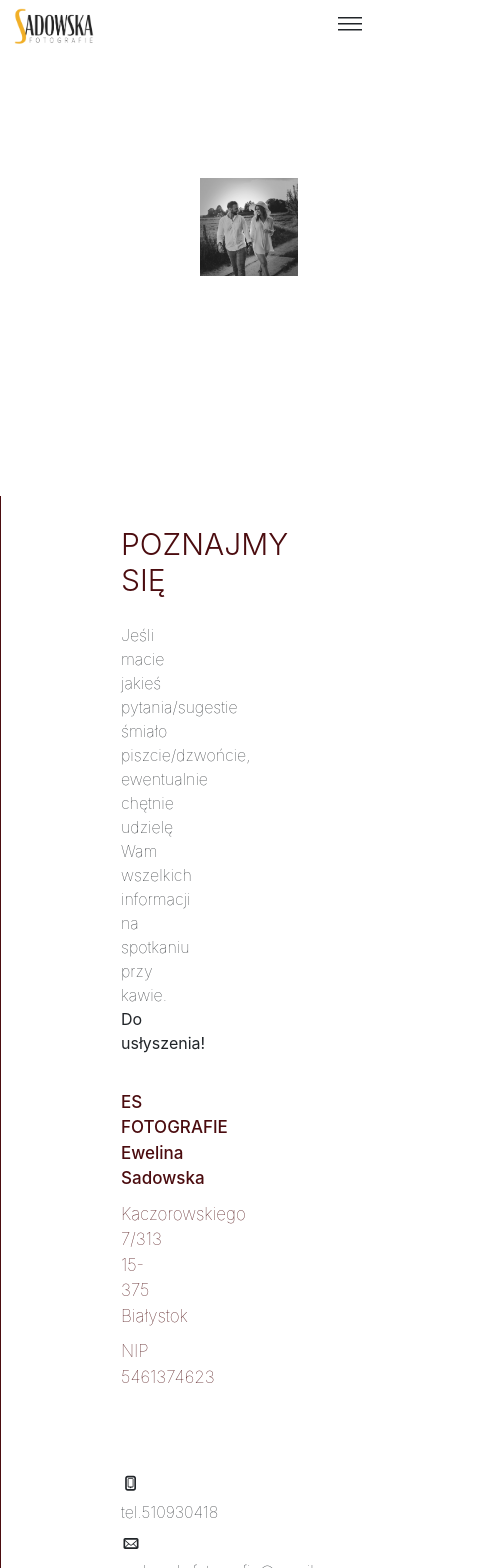
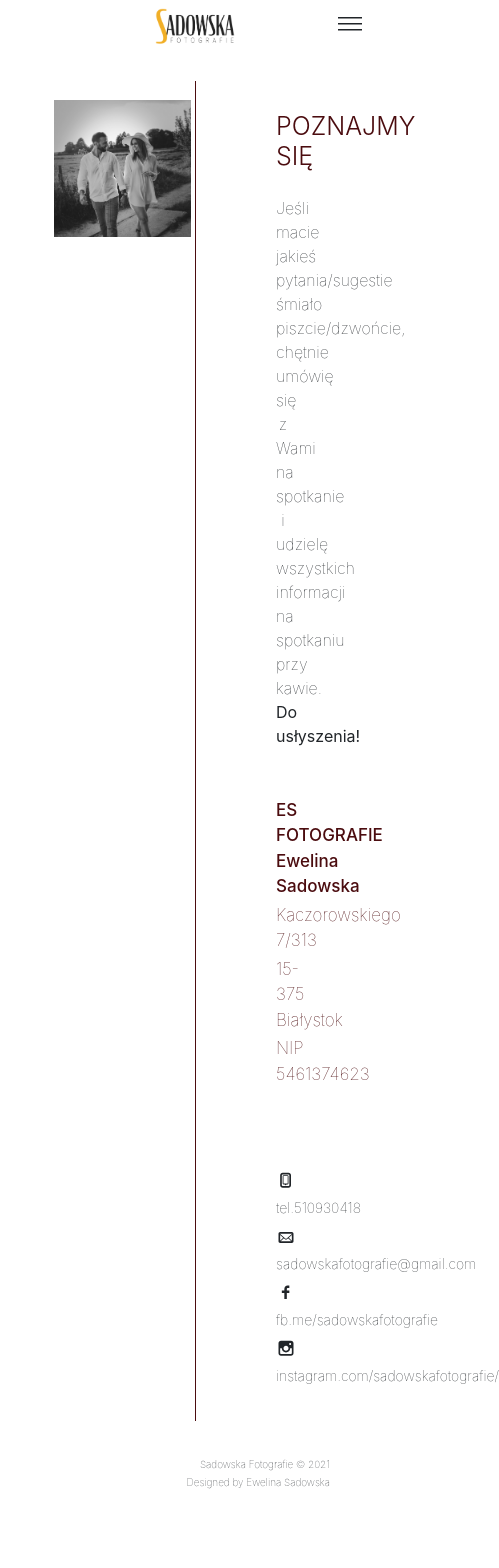
Before and after one commit to esdvska/sadowska, a React (Create React App) app: page /kontakt in a window 390 px wide. Shown: the top 1568 px of the page, 499 px wide, since content can reach past the window. After the commit the page ends 1501 px from the top, so only its background shows below. Built offline with nearby package versions, Linux system fonts and the light colour scheme; a web font is replaced by a local one.

Commit message:
section contact - responsive first half

```diff
--- a/src/layouts/Header.js
+++ b/src/layouts/Header.js
@@ -10,7 +10,7 @@ import logo from "../images/LOGO.png";
 import "../styles/Header.css";
 
 const Header = () => {
-  const isMobile = useMediaQuery({ query: "(max-width:640px" });
+  const isMobile = useMediaQuery({ query: "(max-width:740px" });
   const navigation = isMobile ? <NavButton /> : <NavDesktop />;
   return (
     <div className="header">
--- a/src/pages/Contact.js
+++ b/src/pages/Contact.js
@@ -19,13 +19,15 @@ const Contact = () => {
       <div className="info_contact">
         <h1>POZNAJMY SIĘ</h1>
         <p>
-          Jeśli macie jakieś pytania/sugestie śmiało piszcie/dzwońcie,
-          ewentualnie chętnie udzielę Wam wszelkich informacji na spotkaniu przy
-          kawie. <strong>Do usłyszenia!</strong>
+          Jeśli macie jakieś pytania/sugestie śmiało piszcie/dzwońcie, chętnie
+          umówię się z Wami na spotkanie i udzielę wszystkich informacji na
+          spotkaniu przy kawie. <br></br>
+          <strong>Do usłyszenia!</strong>
         </p>
         <div className="firm">
-          <p>ES FOTOGRAFIE Ewelina Sadowska</p>{" "}
-          <p>Kaczorowskiego 7/313 15-375 Białystok</p>
+          <p>ES FOTOGRAFIE Ewelina Sadowska</p>
+          <p>Kaczorowskiego 7/313</p>
+          <p>15-375 Białystok</p>
           <p>NIP 5461374623</p>
         </div>
         <div className="adresses">
--- a/src/styles/Contact.css
+++ b/src/styles/Contact.css
@@ -2,9 +2,16 @@
   float: left;
   padding: 30px 250px 30px 120px;
   border-left: 1px solid rgb(75, 12, 15);
-  margin: 110px auto;
+  margin: 6vw auto;
   width: 50%;
   height: 40%;
+}
+@media (max-width: 1360px) {
+  .info_contact {
+    padding-right: 100px;
+    padding-left: 80px;
+    margin-top: 7vw;
+  }
 }
 .contact aside {
   float: left;
@@ -12,7 +19,26 @@
 }
 .contact aside img {
   width: 50%;
-  margin: 125px auto 110px 200px;
+  margin: 7vw auto 110px 200px;
+}
+@media (max-width: 1700px) {
+  .contact aside img {
+    margin-top: 9vw;
+  }
+}
+@media (max-width: 1360px) {
+  .contact aside img {
+    width: 60%;
+    margin-left: 100px;
+    margin-right: auto;
+  }
+}
+@media (max-width: 1000px) {
+  .contact aside img {
+    width: 70%;
+    margin-left: 50px;
+    margin-top: 12vw;
+  }
 }
 
 .contact h1 {
@@ -21,6 +47,12 @@
   color: rgb(75, 12, 15);
   margin-bottom: 25px;
 }
+@media (max-width: 1360px) {
+  .contact h1 {
+    font-size: 25px;
+  }
+}
+
 .contact h2 {
   font-weight: 300;
   font-size: 25px;
@@ -41,18 +73,28 @@
   margin-bottom: 5px;
   font-size: 16px;
 }
+@media (max-width: 1360px) {
+  .adresses p {
+    font-size: 14px;
+  }
+}
 .contact_icon {
   font-size: 30px;
   padding-bottom: 3.5px;
   padding-right: 10px;
 }
 .firm {
-  margin-top: 35px;
+  margin-top: 50px;
   font-size: 17px;
   color: rgb(75, 12, 15);
 }
+@media (max-width: 1360px) {
+  .afirm {
+    font-size: 15px;
+  }
+}
 .firm p {
-  margin-bottom: 10px;
+  margin-bottom: 3px;
 }
 .firm p:first-child {
   font-weight: 500;
--- a/src/styles/Header.css
+++ b/src/styles/Header.css
@@ -1,20 +1,20 @@
-@media (max-width: 640px) {
+/* @media (max-width: 650px) {
   .header {
     text-align: left;
   }
-}
+} */
 
 .logo {
-  width: 150px;
-  margin-top: 15px;
+  width: 120px;
+  margin-top: 25px;
 }
-@media (max-width: 640px) {
+/* @media (max-width: 650px) {
   .header .logo {
     margin-left: 14px;
   }
-}
+} */
 
-@media (max-width: 640px) {
+@media (max-width: 740px) {
   .logo {
     width: 80px;
     margin-top: 8px;
--- a/src/styles/Offer.css
+++ b/src/styles/Offer.css
@@ -15,7 +15,14 @@
 }
 @media (max-width: 770px) {
   .offer {
-    margin: 15px 60px;
+    margin: 1px 60px;
+  }
+}
+
+@media (max-width: 660px) {
+  .offer {
+    text-indent: 0px;
+    margin: 15px 40px;
   }
 }
 .offer p {
@@ -28,7 +35,13 @@
     font-size: 13px;
   }
 }
+@media (max-width: 670px) {
+  .offer p {
+    font-size: 12px;
+  }
+}
 .photos_offer {
+  /* overflow: hidden; */
   margin: 40px auto;
   max-width: 1700px;
 }
@@ -41,7 +54,14 @@
   width: 33.3%;
   float: left;
 }
-
+@media (max-width: 650px) {
+  .contain_overlay {
+    float: none;
+    width: 100%;
+    /* margin: 0 auto; */
+    /* width: 100vw; */
+  }
+}
 .overlay {
   font-family: p22-pouty-pro, sans-serif;
   position: relative;
@@ -49,6 +69,13 @@
   height: 32vw;
   margin: 0 auto;
   background-color: #15100c;
+}
+@media (max-width: 650px) {
+  .overlay {
+    width: 80vw;
+    height: 98.72vw;
+    margin: 20px auto;
+  }
 }
 .overlay h1 {
   position: absolute;
@@ -62,9 +89,19 @@
 
   font-style: normal;
 }
-
+@media (max-width: 650px) {
+  .overlay h1 {
+    top: 59vw;
+    font-size: 8vw;
+  }
+}
 .photos_offer img {
   object-fit: cover;
   width: 26vw;
   opacity: 0.6;
 }
+@media (max-width: 650px) {
+  .photos_offer img {
+    width: 80vw;
+  }
+}
```
Also changed, not shown: 1 other file (tests, documents, lock files or other folders).
